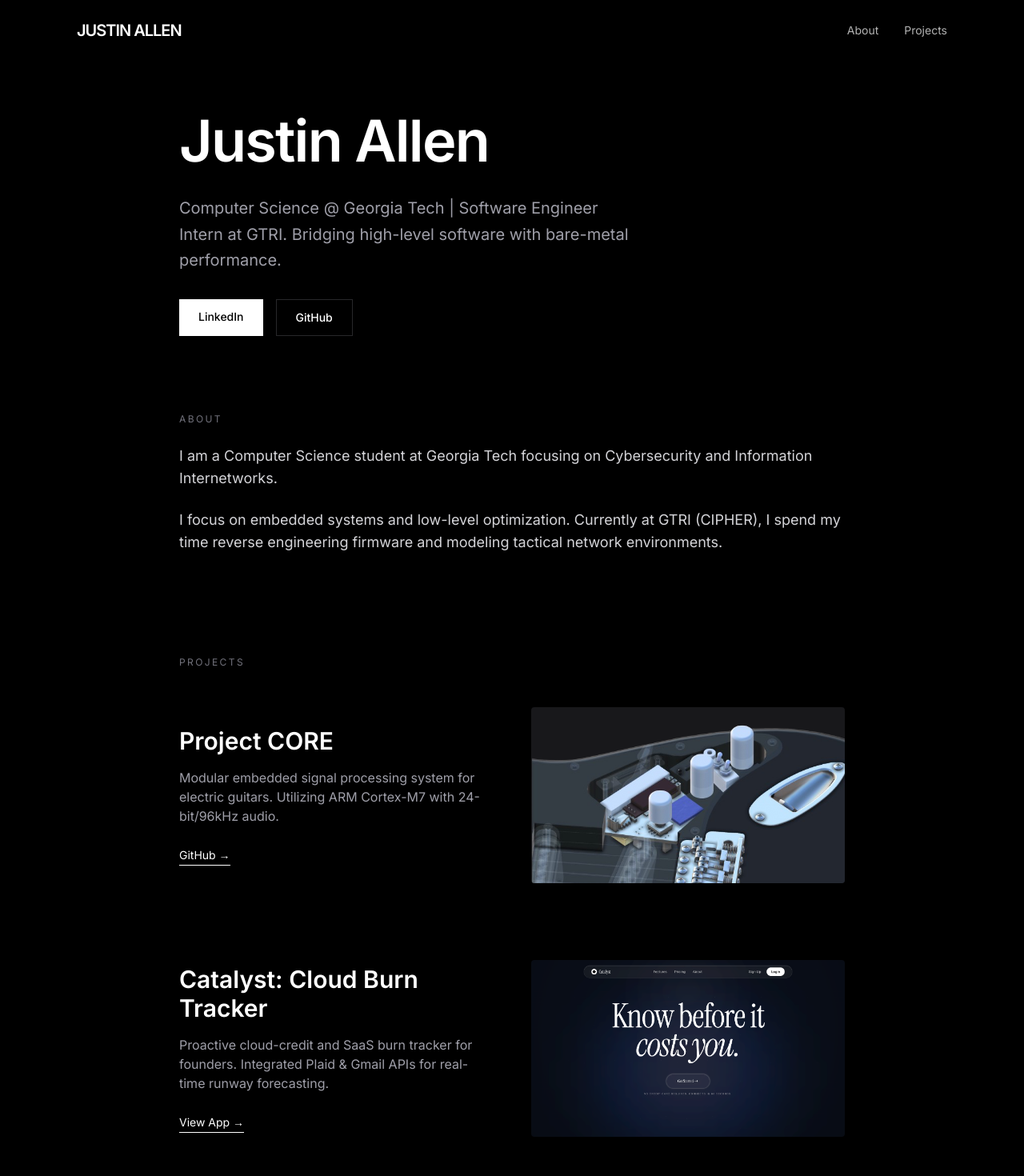
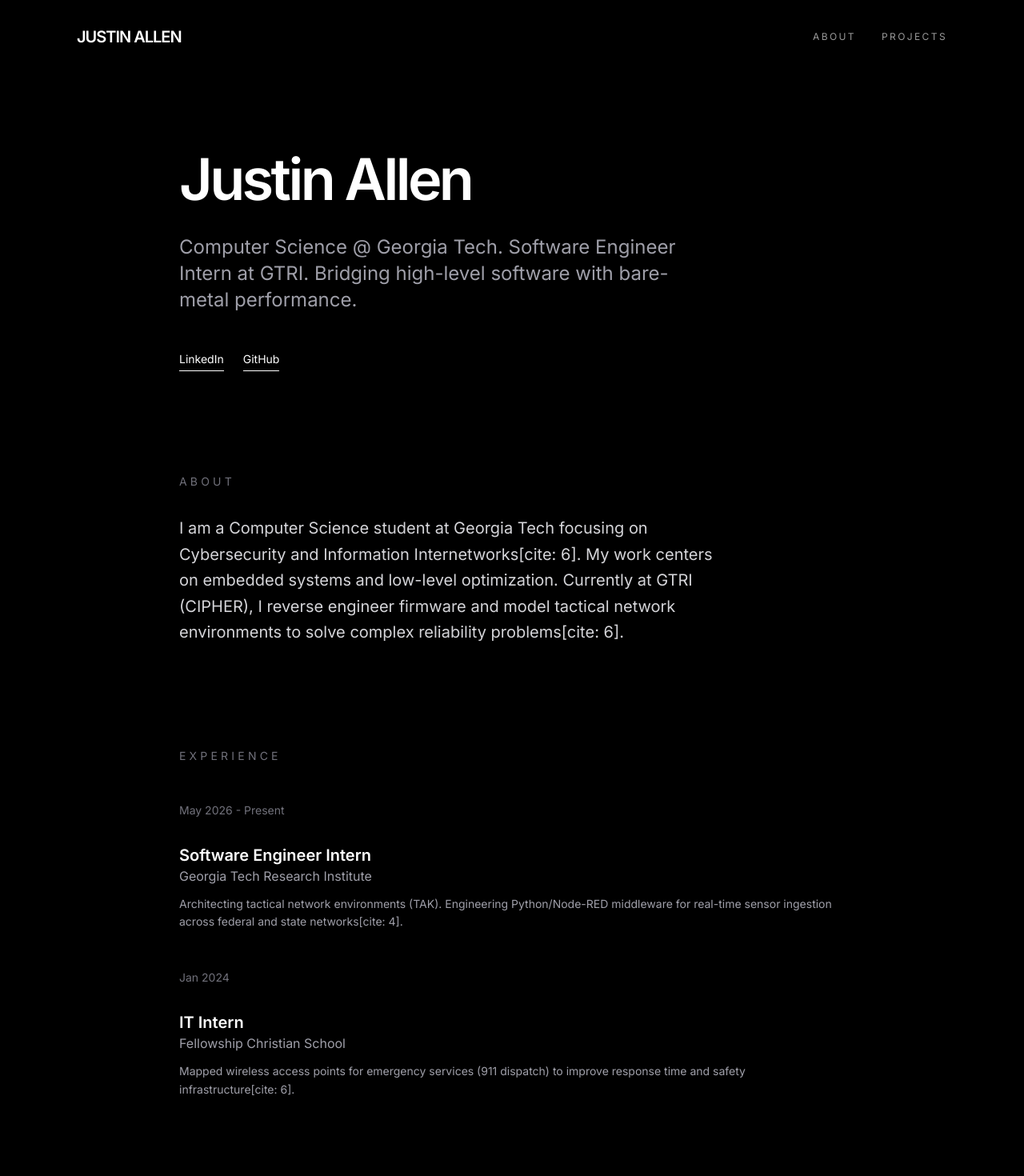
Before and after one commit to justindallen2025/justindallen2025.github.io, a React (Vite) app: page / in a window 1280 px wide. Shown: the top 1470 px of the page at 80% size. Built offline with nearby package versions, Linux system fonts and the light colour scheme.

Commit message:
Update App.tsx

```diff
--- a/src/App.tsx
+++ b/src/App.tsx
@@ -1,83 +1,104 @@
 import React from 'react';
-import { Github, Linkedin } from 'lucide-react';
 
-// --- LOW MAINTENANCE CONFIGURATION ---
+const EXPERIENCE = [
+  {
+    role: "Software Engineer Intern",
+    company: "Georgia Tech Research Institute",
+    period: "May 2026 - Present",
+    desc: "Architecting tactical network environments (TAK). Engineering Python/Node-RED middleware for real-time sensor ingestion across federal and state networks[cite: 4]."
+  },
+  {
+    role: "IT Intern",
+    company: "Fellowship Christian School",
+    period: "Jan 2024",
+    desc: "Mapped wireless access points for emergency services (911 dispatch) to improve response time and safety infrastructure[cite: 6]."
+  }
+];
+
 const PROJECTS = [
   {
     title: "Project CORE",
-    period: "2024 - Present",
-    description: "Modular embedded signal processing system for electric guitars. Utilizing ARM Cortex-M7 with 24-bit/96kHz audio.",
-    imgSrc: "/images/pic01.jpg",
-    links: [{ label: "GitHub", url: "https://github.com/justindallen2025" }]
+    description: "Modular embedded audio DSP system. Authored low-latency C++ callbacks for 24-bit/96kHz processing[cite: 4].",
+    img: "/images/pic01.jpg"
   },
   {
     title: "Catalyst: Cloud Burn Tracker",
-    period: "2026",
-    description: "Proactive cloud-credit and SaaS burn tracker for founders. Integrated Plaid & Gmail APIs for real-time runway forecasting.",
-    imgSrc: "/images/pic02.jpg",
-    links: [{ label: "View App", url: "#" }]
+    description: "Financial alerting pipeline for startups, integrating Plaid/Gmail with Gemini MCP backend[cite: 4].",
+    img: "/images/pic02.jpg"
   }
 ];
 
 export default function App() {
   return (
     <div className="min-h-screen bg-black text-white font-sans selection:bg-white selection:text-black">
-      {/* Navigation */}
-      <nav className="max-w-6xl mx-auto px-8 py-6 flex justify-between items-center">
-        <span className="font-bold tracking-tighter text-xl">JUSTIN ALLEN</span>
-        <div className="flex gap-8 text-sm opacity-70">
+      <nav className="max-w-6xl mx-auto px-8 py-8 flex justify-between items-center">
+        <span className="text-xl font-bold tracking-tighter">JUSTIN ALLEN</span>
+        <div className="flex gap-8 text-xs uppercase tracking-[0.2em] opacity-60">
           <a href="#about" className="hover:opacity-100 transition-opacity">About</a>
           <a href="#projects" className="hover:opacity-100 transition-opacity">Projects</a>
         </div>
       </nav>
 
-      <main className="max-w-4xl mx-auto px-8 py-16">
-        {/* Hero Section */}
-        <header className="mb-24">
-          <h1 className="text-6xl md:text-7xl font-bold mb-8 tracking-tight">Justin Allen</h1>
-          <p className="text-xl text-zinc-400 max-w-xl leading-relaxed mb-8">
-            Computer Science @ Georgia Tech | Software Engineer Intern at GTRI.
+      <main className="max-w-4xl mx-auto px-8 py-24">
+        {/* HERO */}
+        <header className="mb-32">
+          <h1 className="text-7xl font-bold mb-8 tracking-tighter">Justin Allen</h1>
+          <p className="text-2xl text-zinc-400 mb-12 max-w-2xl leading-snug">
+            Computer Science @ Georgia Tech. Software Engineer Intern at GTRI.
             Bridging high-level software with bare-metal performance.
           </p>
-          <div className="flex gap-4">
-            <a href="#" className="bg-white text-black px-6 py-3 text-sm font-medium hover:bg-zinc-200 transition-colors">LinkedIn</a>
-            <a href="#" className="border border-zinc-800 px-6 py-3 text-sm font-medium hover:border-white transition-colors">GitHub</a>
+          <div className="flex gap-6">
+            <a href="#" className="border-b border-white pb-1 text-sm hover:opacity-70">LinkedIn</a>
+            <a href="#" className="border-b border-white pb-1 text-sm hover:opacity-70">GitHub</a>
           </div>
         </header>
 
-        {/* About Section */}
+        {/* ABOUT */}
         <section id="about" className="mb-32">
-          <h2 className="text-xs uppercase tracking-[0.2em] text-zinc-500 mb-6">About</h2>
-          <div className="text-lg text-zinc-300 space-y-6">
-            <p>I am a Computer Science student at Georgia Tech focusing on Cybersecurity and Information Internetworks.</p>
-            <p>I focus on embedded systems and low-level optimization. Currently at GTRI (CIPHER), I spend my time reverse engineering firmware and modeling tactical network environments.</p>
+          <h2 className="text-sm uppercase tracking-[0.3em] text-zinc-500 mb-8">About</h2>
+          <p className="text-xl leading-relaxed text-zinc-300 max-w-2xl">
+            I am a Computer Science student at Georgia Tech focusing on Cybersecurity and Information Internetworks[cite: 6].
+            My work centers on embedded systems and low-level optimization. Currently at GTRI (CIPHER),
+            I reverse engineer firmware and model tactical network environments to solve complex reliability problems[cite: 6].
+          </p>
+        </section>
+
+        {/* EXPERIENCE */}
+        <section className="mb-32">
+          <h2 className="text-sm uppercase tracking-[0.3em] text-zinc-500 mb-12">Experience</h2>
+          <div className="space-y-12">
+            {EXPERIENCE.map((exp, i) => (
+              <div key={i} className="grid md:grid-cols-[1fr,2fr] gap-8">
+                <div className="text-zinc-500 text-sm">{exp.period}</div>
+                <div>
+                  <h3 className="text-xl font-bold">{exp.role}</h3>
+                  <div className="text-zinc-400 mb-3">{exp.company}</div>
+                  <p className="text-zinc-400 text-sm leading-relaxed">{exp.desc}</p>
+                </div>
+              </div>
+            ))}
           </div>
         </section>
 
-        {/* Projects Section */}
+        {/* PROJECTS */}
         <section id="projects">
-          <h2 className="text-xs uppercase tracking-[0.2em] text-zinc-500 mb-12">Projects</h2>
-          <div className="space-y-24">
-            {PROJECTS.map((proj, idx) => (
-              <div key={idx} className="grid md:grid-cols-2 gap-12 items-center">
-                <div>
-                  <h3 className="text-3xl font-bold mb-4">{proj.title}</h3>
-                  <p className="text-zinc-400 mb-6">{proj.description}</p>
-                  <a href={proj.links[0].url} className="text-sm border-b border-white pb-1 hover:opacity-70 transition-opacity">
-                    {proj.links[0].label} →
-                  </a>
+          <h2 className="text-sm uppercase tracking-[0.3em] text-zinc-500 mb-12">Core Projects</h2>
+          <div className="grid gap-16">
+            {PROJECTS.map((proj, i) => (
+              <div key={i} className="group">
+                <div className="bg-zinc-900 aspect-[16/9] w-full rounded-sm mb-6 overflow-hidden">
+                   <img src={proj.img} alt={proj.title} className="w-full h-full object-cover opacity-80 group-hover:opacity-100 transition-opacity" />
                 </div>
-                <div className="bg-zinc-900 aspect-video w-full rounded-sm overflow-hidden">
-                  {/* Image placeholder */}
-                  <img src={proj.imgSrc} alt={proj.title} className="w-full h-full object-cover" />
-                </div>
+                <h3 className="text-3xl font-bold mb-4">{proj.title}</h3>
+                <p className="text-zinc-400 max-w-xl mb-6">{proj.description}</p>
+                <a href="#" className="text-sm border-b border-white pb-1 hover:opacity-70">View Project →</a>
               </div>
             ))}
           </div>
         </section>
       </main>
 
-      <footer className="max-w-6xl mx-auto px-8 py-24 text-zinc-600 text-xs">
+      <footer className="max-w-6xl mx-auto px-8 py-24 text-zinc-700 text-xs">
         &copy; 2026 Justin Allen.
       </footer>
     </div>
```
